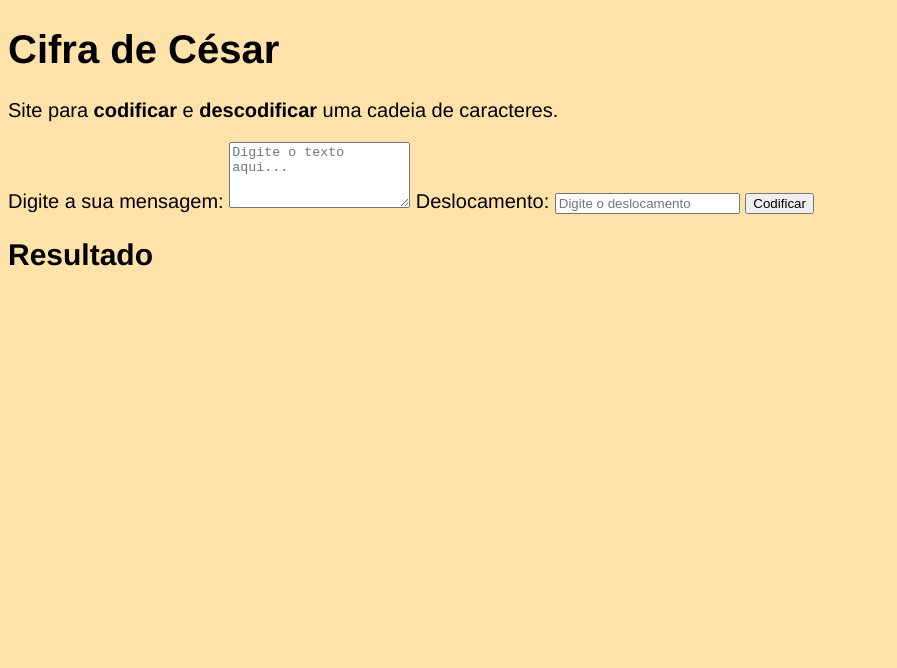
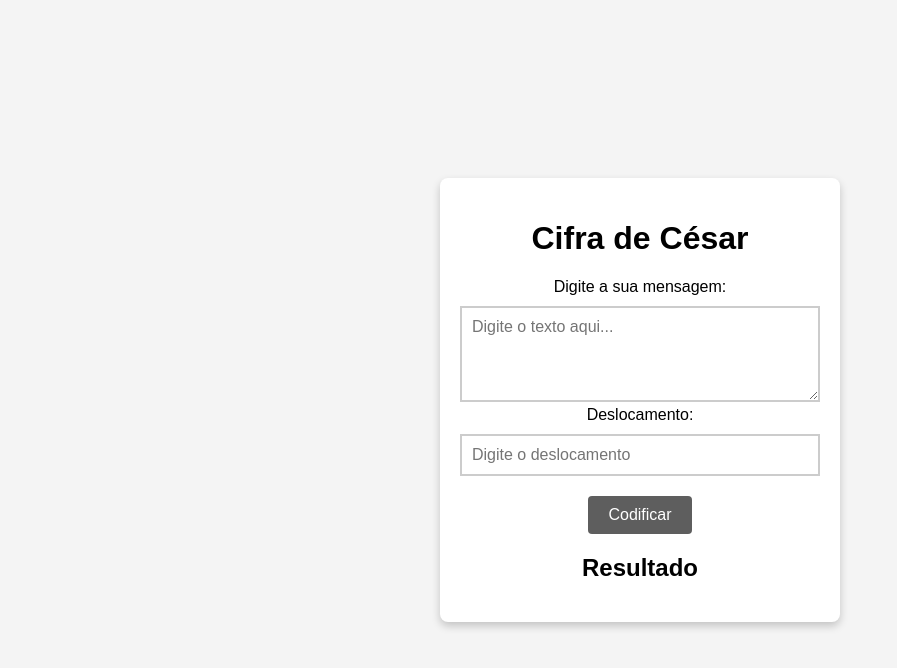
Before and after one commit to JUCE0/CifraDeCesar, a plain HTML site: page index.html in a window 1280 px wide. Shown: the whole page, without its empty margins (0-897 px from the left). Drawn offline with Linux system fonts and the light colour scheme.

Commit message:
Update index and style
Correção do index e versão um do style

```diff
--- a/index.html
+++ b/index.html
@@ -12,7 +12,6 @@
 
 <div class="conteudo">
     <h1>Cifra de César</h1>
-    <p>Site para <strong>codificar</strong> e <strong>descodificar</strong> uma cadeia de caracteres.</p>
 
     <label for="texto">Digite a sua mensagem:</label>
     <textarea name="java" id="texto" rows="4" placeholder="Digite o texto aqui..."></textarea>
--- a/style.css
+++ b/style.css
@@ -1,4 +1,51 @@
+* {
+    box-sizing: border-box;
+    font-family:Arial, Helvetica, sans-serif;
+}
 body{
-    background: rgb(255, 225, 170);
-    font: normal 20px Helvetica;
+    display: flex;
+    justify-content: center;
+    align-items: center;
+    min-height: 100vh;
+    margin: 0;
+    background-color: #f4f4f4;
 }
+
+.conteudo{
+    max-width: 400px;
+    width: 100%;
+    padding: 20px;
+    background-color: #fff;
+    border-radius: 8px;
+    box-shadow: 0 4px 8px rgba(0, 0, 0, 0.2);
+    text-align: center;
+}
+
+textarea, input{
+    width: 100%;
+    padding: 10px;
+    margin-top: 10px;
+    border: 2.5px solid #ccc;
+    font-size: 16px;
+}
+
+button{
+    margin-top: 20px;
+    padding: 10px 20px;
+    background-color: #5e5e5e;
+    color: #fff;
+    border: none;
+    border-radius: 4px;
+    font-size: 16px;
+    cursor: pointer;
+}
+
+button:hover{
+    background-color: #c9c9c9;
+}
+
+#resultado{
+    margin-top: 20px;
+    font-weight: bold;
+    color: #333;
+}
```
